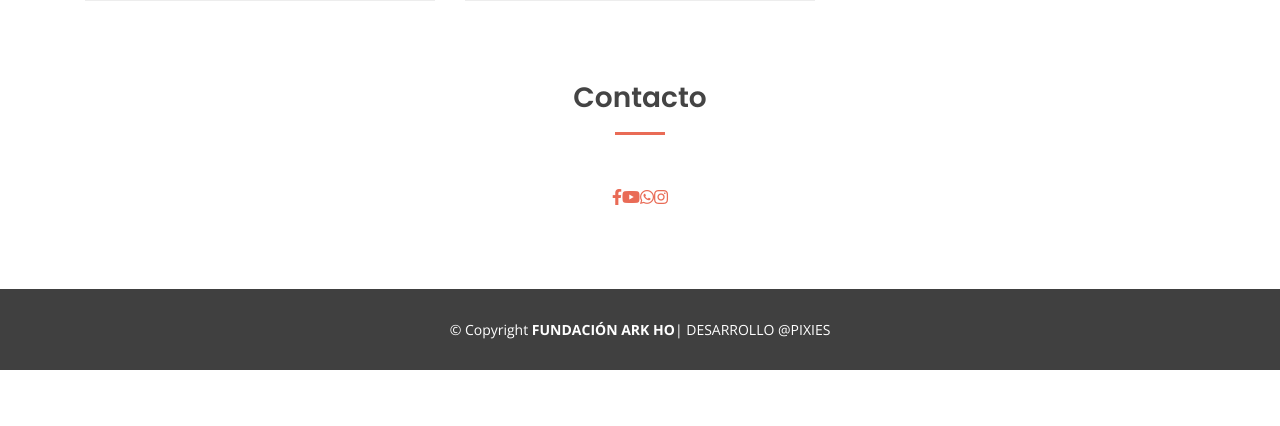
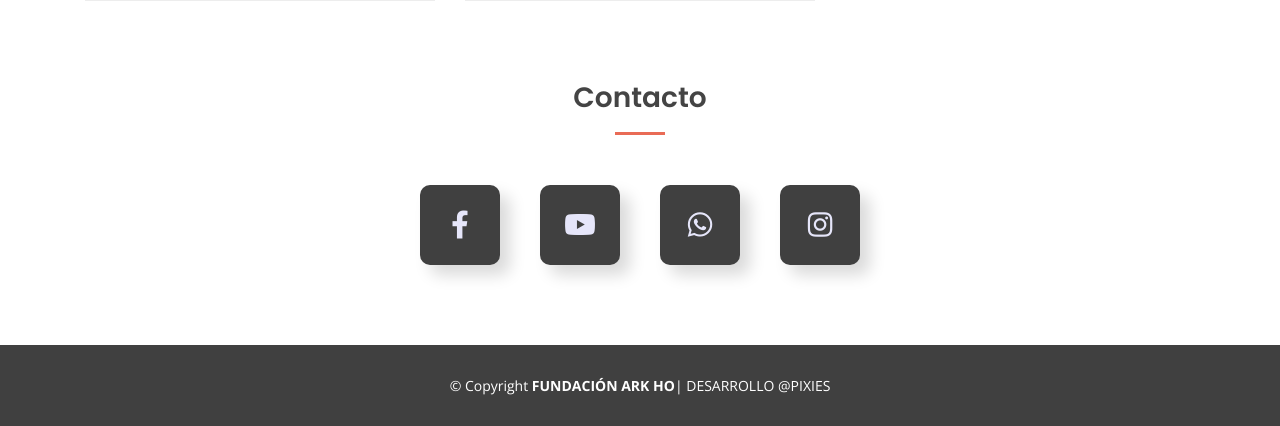
Before and after one commit to nico91d/TrabajoF, a PHP site: page / in a window 1280 px wide. Shown: the part 2522-2948 px from the top of the page. Before the commit the page ends 2892 px from the top, so only its background shows below. Run offline with PHP 8.4, Linux system fonts and the light colour scheme; some libraries are stand-ins or nearby versions.

Commit message:
Update style.css

```diff
--- a/assets/css/style.css
+++ b/assets/css/style.css
@@ -2140,3 +2140,61 @@ section {
   font-size: 13px;
   color: #fff;
 }
+
+
+/*MELI NO BORRES ESTO AQUI VA EL CSS DE LOS BOTONES DE LAS REDES SOCIALES*/
+
+.IM2020 a{
+  margin: 0 20px;
+  width: 80px;
+  height: 80px;
+  background-color: #404040;
+  display: inline-block;
+  border-radius: 10px;
+  box-shadow: 10px 10px 16px rgba(0,0,0,.15),
+              -10px -10px 16px rgba(255,255,255,.1);
+  overflow: hidden;
+  font-size: 28px;
+  transition: .4s linear;
+  position: relative;
+}
+
+.IM2020 a:hover{
+  transform: scale(1.3);
+  border-radius: 20%;/*era %60 para que se haga circulo pero no me convencia ahi me gusta un poco mas igual es debatible*/
+}
+
+.IM2020 a i::before{
+  position: absolute;
+  width: 100%;
+  height: 100%;
+  text-align: center;
+  background-size: 200% 200%;
+  background-position: 75% 75%;
+  top: 0;
+  left: 0;
+  line-height: 80px;
+  -webkit-background-clip: text;
+  -webkit-text-fill-color: transparent;
+  transition: background .5s linear;
+}
+
+.IM2020 a:hover i::before{
+  background-position: 0% 0%;
+}
+
+.fa-facebook-f::before{
+  background-image: linear-gradient(135deg,#3b5998 30%,#E6E6FA 50%);
+}
+
+.fa-whatsapp::before{
+  background-image: linear-gradient(135deg,#00bb2d 30%,#E6E6FA 50%);
+}
+
+.fa-instagram::before{
+  background-image: linear-gradient(135deg,#c32aa3 30%,#E6E6FA 50%);
+}
+
+.fa-youtube::before{
+  background-image: linear-gradient(135deg,#d71e18 30%,#E6E6FA 50%);
+}
```
